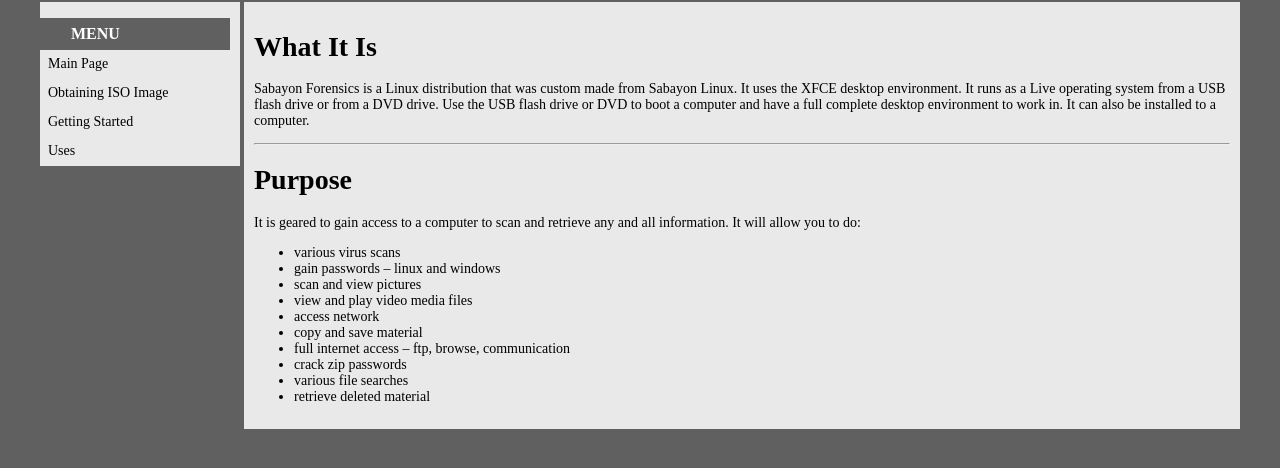
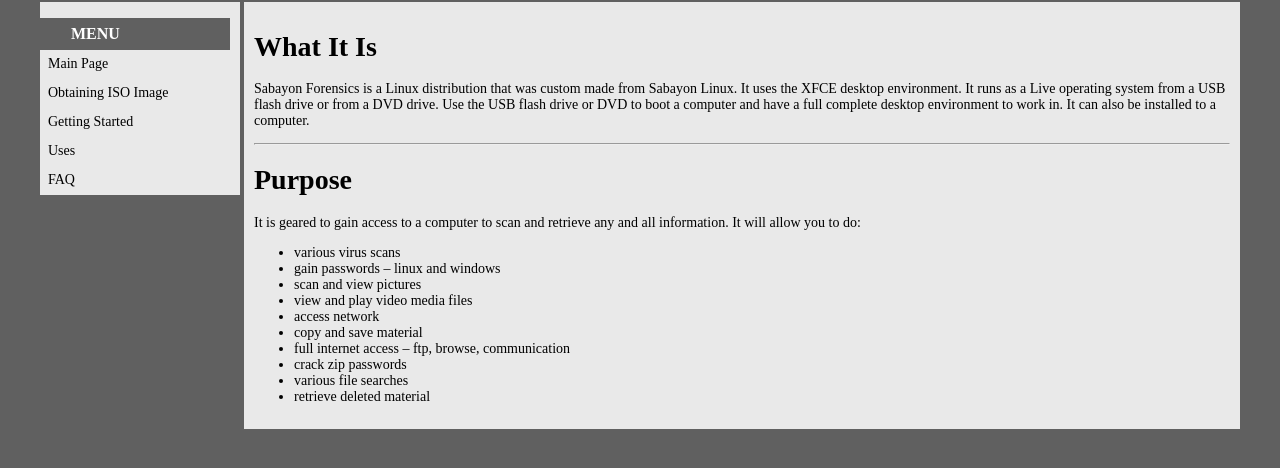
Before and after one commit to wolfden/wolfden.github.io, a plain HTML site: page index.html in a window 1280 px wide. Shown: the part 80-548 px from the top of the page. Drawn offline with Linux system fonts and the light colour scheme.

Commit message:
faq.html added

```diff
--- a/index.html
+++ b/index.html
@@ -18,6 +18,7 @@
 <li><a href="iso.html">Obtaining ISO Image</a></li>
 <li><a href="start.html">Getting Started</a></li>
 <li><a href="use.html">Uses</a></li>
+<li><a href="FAQ.html">FAQ</a></li>
 
 </ul>
 </div>
```
Also changed, not shown: iso.html (+1 -0 lines), start.html (+1 -0 lines), use.html (+1 -0 lines).
